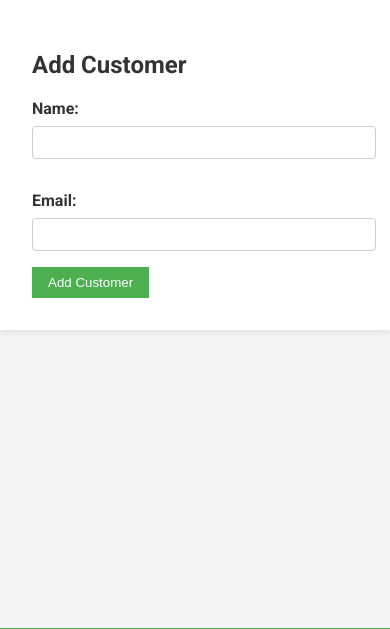
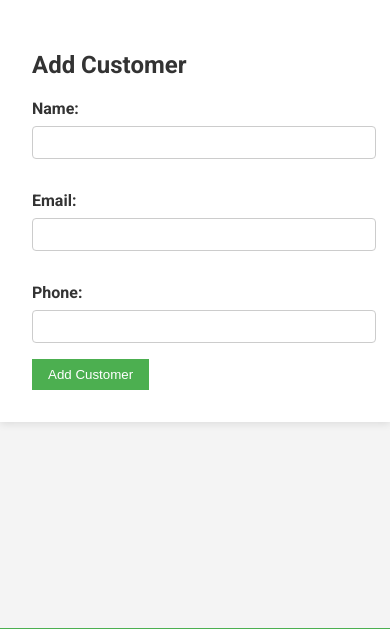
Before and after one commit to zaynabquazi/SQLite, a Flask app: page /create in a window 390 px wide. Shown: the part 133-762 px from the top of the page. Run offline with Flask 3, Linux system fonts and the light colour scheme.

Commit message:
Added place holder to add Phone number into create customer form

```diff
--- a/flask_crud_app/templates/create_customer.html
+++ b/flask_crud_app/templates/create_customer.html
@@ -10,7 +10,13 @@
         <label for="email">Email:</label>
         <input type="email" id="email" name="email" required>
 
-        <button type="submit">Add Customer</button>
+        <label for="phone">Phone:</label>
+        <input type="text" id="phone" name="phone" novalidate>
+
+        <div>
+            <button type="submit">Add Customer</button>
+        </div>
+
     </form>
 </section>
 {% endblock %}
```
Also changed, not shown: flask_crud_app/app.py (line endings or trailing spaces).
